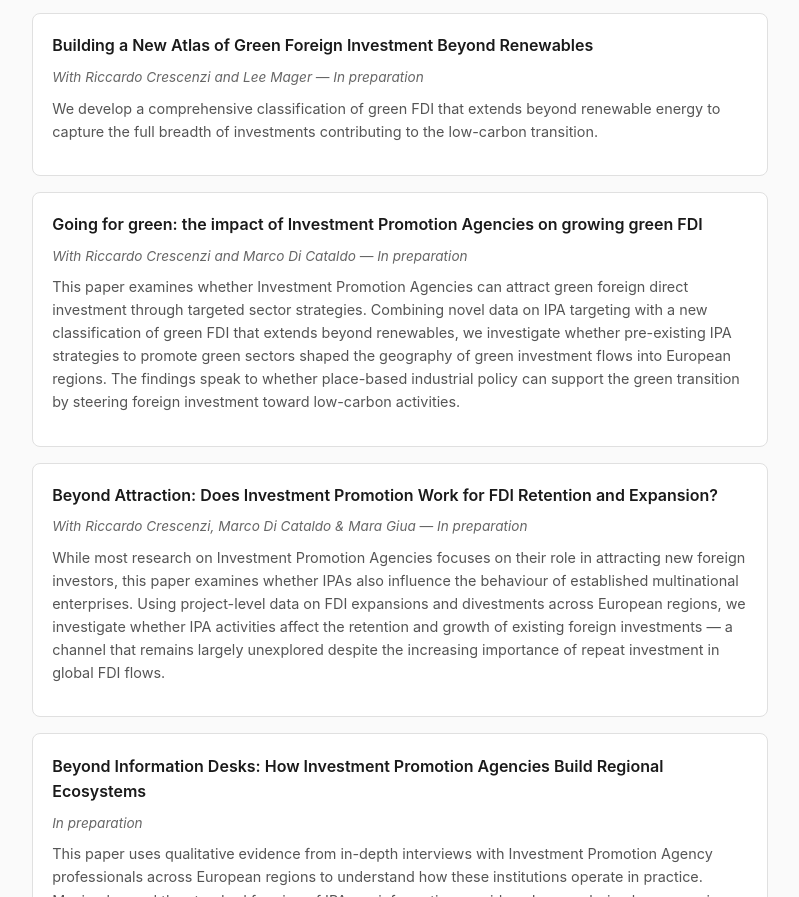
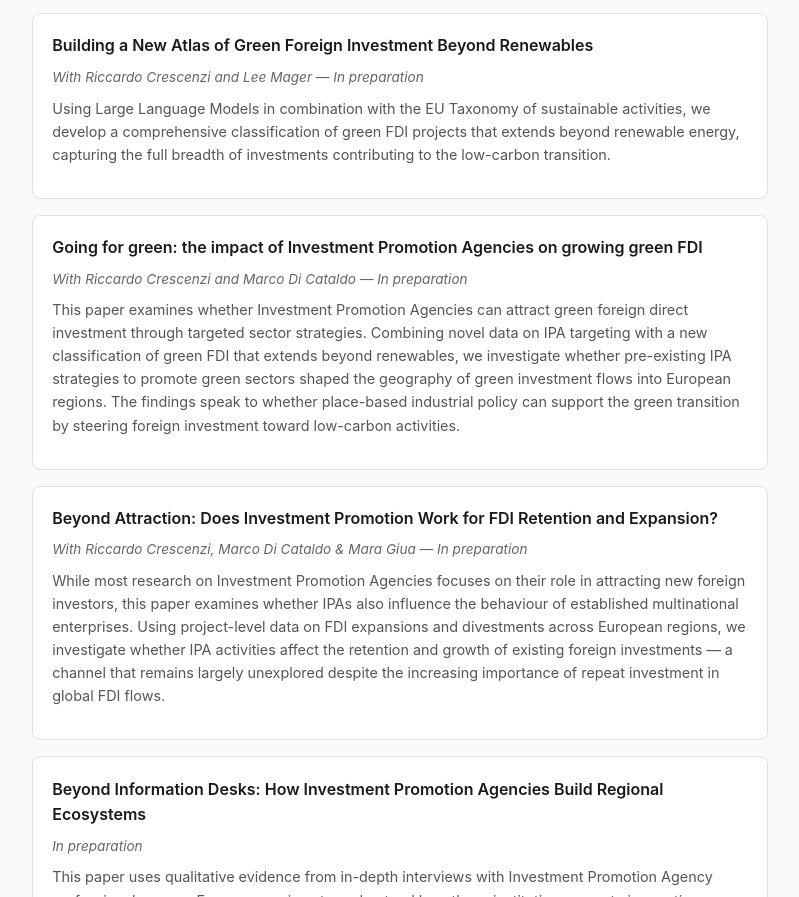
Before and after one commit to juanavilanova/juanavilanova.github.io, a plain HTML site: page index.html in a window 1280 px wide. Shown: the part 1394-2291 px from the top of the page, without its empty margins (240-1039 px from the left). Drawn offline with Linux system fonts and the light colour scheme.

Commit message:
Update index.html
Refining description of green FDI methods paper

```diff
--- a/index.html
+++ b/index.html
@@ -245,8 +245,8 @@
             <div class="paper-title">Building a New Atlas of Green Foreign Investment Beyond Renewables</div>
             <div class="paper-status">With Riccardo Crescenzi and Lee Mager — In preparation</div>
             <div class="paper-abstract">
-                We develop a comprehensive classification of green FDI that extends beyond renewable energy
-                to capture the full breadth of investments contributing to the low-carbon transition.
+                Using Large Language Models in combination with the EU Taxonomy of sustainable activities, we develop a comprehensive classification of green FDI projects that extends beyond renewable energy,
+                capturing the full breadth of investments contributing to the low-carbon transition.
             </div>
         </div>
 
```
